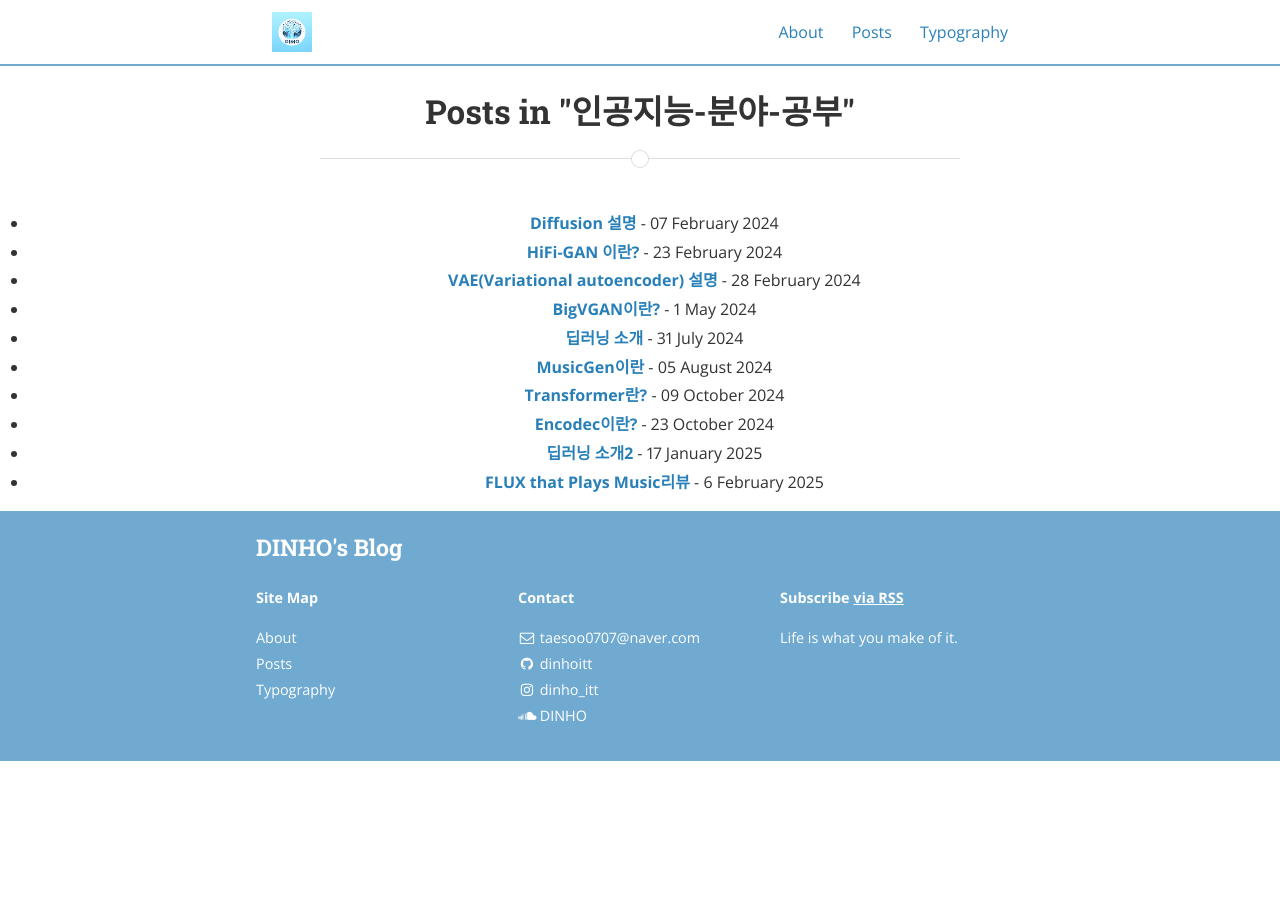
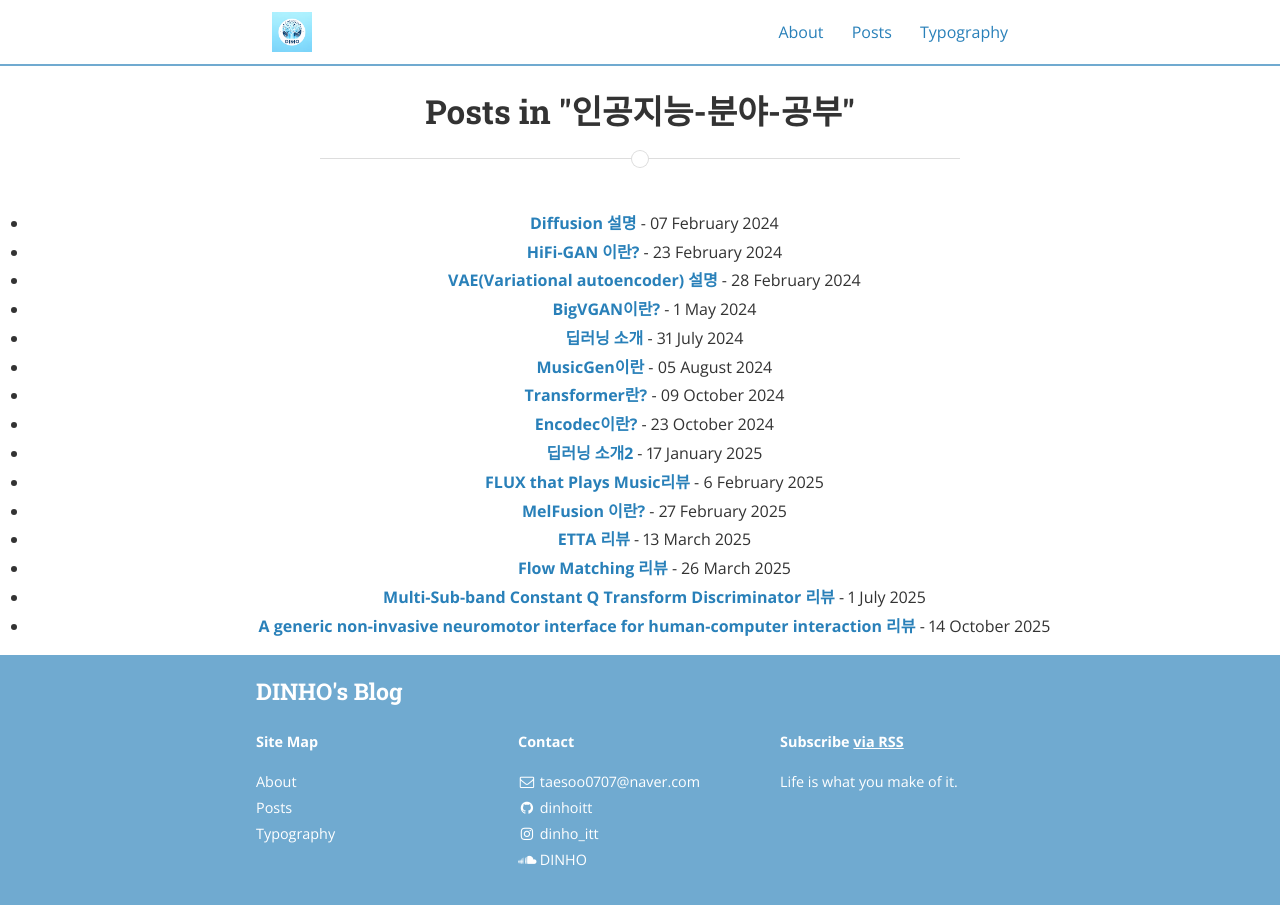
Before and after one commit to dinhoitt/dinhoitt.github.io, a Jekyll site: the page built from category/인공지능-분야-공부/index.html, in a window 1280 px wide. Built offline with Jekyll 4.4.1, drawn with Linux system fonts in a browser that asks for light colours; nearby versions of some CDN libraries.

Commit message:
index modi

```diff
--- a/category/인공지능-분야-공부/index.html
+++ b/category/인공지능-분야-공부/index.html
@@ -106,6 +106,47 @@ layout: default
                 <span class="post-date"> - 6 February 2025</span>
             </li>
 
+            <li>
+                <strong>
+                    <a class="post-link" href="https://dinhoitt.github.io/%EC%9D%B8%EA%B3%B5%EC%A7%80%EB%8A%A5-%EB%B6%84%EC%95%BC-%EA%B3%B5%EB%B6%80/%EB%85%BC%EB%AC%B8-%EB%A6%AC%EB%B7%B0/2025/02/27/MelFusion%EC%9D%B4%EB%9E%80.html">
+                        MelFusion 이란?
+                    </a>
+                </strong>
+                <span class="post-date"> - 27 February 2025</span>
+            </li>
+            <li>
+                <strong>
+                    <a class="post-link" href="https://dinhoitt.github.io/%EC%9D%B8%EA%B3%B5%EC%A7%80%EB%8A%A5-%EB%B6%84%EC%95%BC-%EA%B3%B5%EB%B6%80/%EB%85%BC%EB%AC%B8-%EB%A6%AC%EB%B7%B0/2025/03/13/ETTA-%EB%A6%AC%EB%B7%B0.html">
+                        ETTA 리뷰
+                    </a>
+                </strong>
+                <span class="post-date"> - 13 March 2025</span>
+            </li>
+            <li>
+                <strong>
+                    <a class="post-link" href="https://dinhoitt.github.io/%EC%9D%B8%EA%B3%B5%EC%A7%80%EB%8A%A5-%EB%B6%84%EC%95%BC-%EA%B3%B5%EB%B6%80/%EB%85%BC%EB%AC%B8-%EB%A6%AC%EB%B7%B0/2025/03/26/Flow-Matching-%EB%A6%AC%EB%B7%B0.html">
+                        Flow Matching 리뷰
+                    </a>
+                </strong>
+                <span class="post-date"> - 26 March 2025</span>
+            </li>
+            <li>
+                <strong>
+                    <a class="post-link" href="https://dinhoitt.github.io/%EC%9D%B8%EA%B3%B5%EC%A7%80%EB%8A%A5-%EB%B6%84%EC%95%BC-%EA%B3%B5%EB%B6%80/%EB%85%BC%EB%AC%B8-%EB%A6%AC%EB%B7%B0/2025/07/01/Multi-Sub-band-Constant-Q-Transform-Discriminator-%EB%A6%AC%EB%B7%B0.html">
+                        Multi-Sub-band Constant Q Transform Discriminator 리뷰
+                    </a>
+                </strong>
+                <span class="post-date"> - 1 July 2025</span>
+            </li>
+            <li>
+                <strong>
+                    <a class="post-link" href="https://dinhoitt.github.io/%EC%9D%B8%EA%B3%B5%EC%A7%80%EB%8A%A5-%EB%B6%84%EC%95%BC-%EA%B3%B5%EB%B6%80/%EB%85%BC%EB%AC%B8-%EB%A6%AC%EB%B7%B0/2025/10/14/A-generic-non-invasive-neuromotor-interface-for-human-computer-interaction%EB%A6%AC%EB%B7%B0.html">
+                        A generic non-invasive neuromotor interface for human-computer interaction 리뷰
+                    </a>
+                </strong>
+                <span class="post-date"> - 14 October 2025</span>
+            </li>
+
             <!--
             <li>
                 <strong>
```
Also changed, not shown: category/논문-리뷰/index.html (+33 -0 lines).
